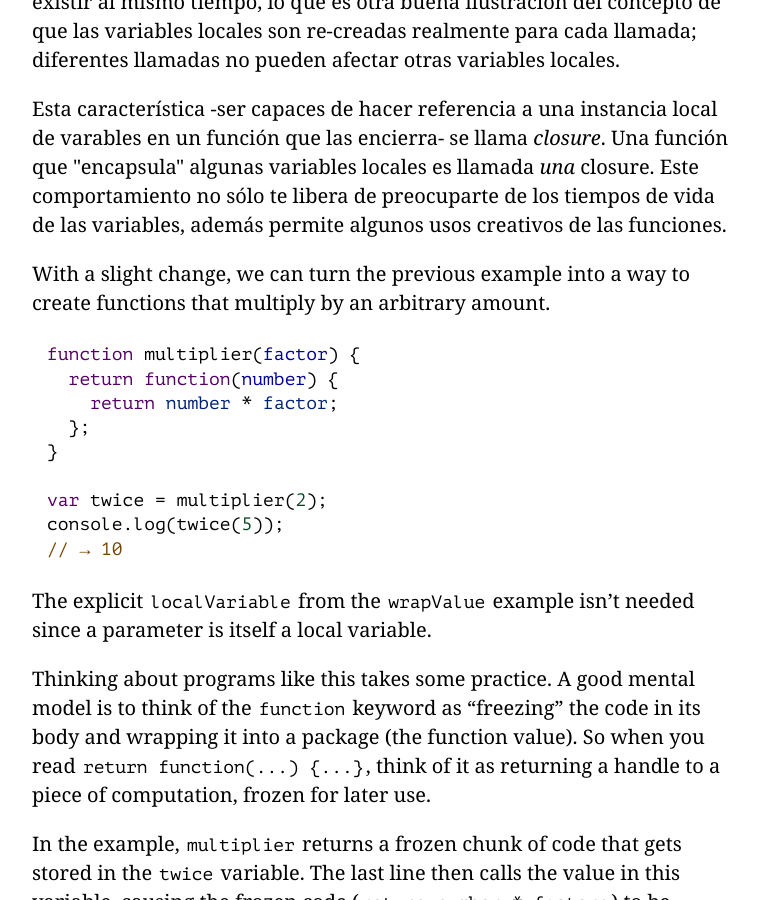
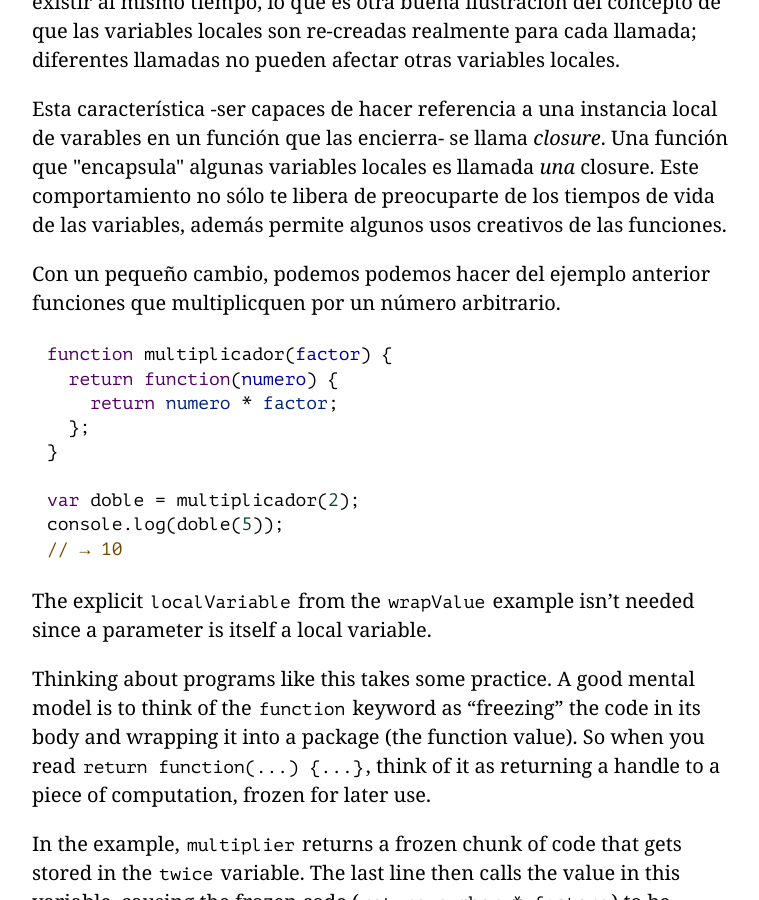
Before and after one commit to hectorip/Eloquent-JavaScript-ES-online, a Jekyll site: the page chapters/03_functions.html, which Jekyll copies as it is, in a window 1280 px wide and 900 px high, scrolled down 10417 px. Shown: the whole window, without its empty margins (258-1017 px from the left). Built offline with Jekyll 4.4.1, drawn with Linux system fonts in a browser that asks for light colours; nearby versions of some CDN libraries; library files that are not in the unit come from our copies.

Commit message:
closures

```diff
--- a/chapters/03_functions.html
+++ b/chapters/03_functions.html
@@ -381,17 +381,16 @@ Una función que "encapsula" algunas variables locales es llamada <em>una</em>
 closure. Este comportamiento no sólo te libera de preocuparte de los
 tiempos de vida de las variables, además permite algunos usos creativos
 de las funciones.</p>
-<p><a class=p_ident id="p_YtnB1+ZhQb" href="#p_YtnB1+ZhQb"></a>With a slight change, we can turn the
-previous example into a way to create functions that multiply by an
-arbitrary amount.</p>
-<pre data-language="javascript" class="snippet cm-s-default"><a class=c_ident id="c_eAJWW0NEFo" href="#c_eAJWW0NEFo"></a><span class="cm-keyword">function</span> <span class="cm-variable">multiplier</span>(<span class="cm-def">factor</span>) {
-  <span class="cm-keyword">return</span> <span class="cm-keyword">function</span>(<span class="cm-def">number</span>) {
-    <span class="cm-keyword">return</span> <span class="cm-variable-2">number</span> <span class="cm-operator">*</span> <span class="cm-variable-2">factor</span>;
+<p><a class=p_ident id="p_CeJ9uPCSdy" href="#p_CeJ9uPCSdy"></a> Con un pequeño cambio, podemos podemos hacer
+del ejemplo anterior funciones que multiplicquen por un número arbitrario.</p>
+<pre data-language="javascript" class="snippet cm-s-default"><a class=c_ident id="c_p48VPEMIYL" href="#c_p48VPEMIYL"></a><span class="cm-keyword">function</span> <span class="cm-variable">multiplicador</span>(<span class="cm-def">factor</span>) {
+  <span class="cm-keyword">return</span> <span class="cm-keyword">function</span>(<span class="cm-def">numero</span>) {
+    <span class="cm-keyword">return</span> <span class="cm-variable-2">numero</span> <span class="cm-operator">*</span> <span class="cm-variable-2">factor</span>;
   };
 }
 
-<span class="cm-keyword">var</span> <span class="cm-variable">twice</span> <span class="cm-operator">=</span> <span class="cm-variable">multiplier</span>(<span class="cm-number">2</span>);
-<span class="cm-variable">console</span>.<span class="cm-property">log</span>(<span class="cm-variable">twice</span>(<span class="cm-number">5</span>));
+<span class="cm-keyword">var</span> <span class="cm-variable">doble</span> <span class="cm-operator">=</span> <span class="cm-variable">multiplicador</span>(<span class="cm-number">2</span>);
+<span class="cm-variable">console</span>.<span class="cm-property">log</span>(<span class="cm-variable">doble</span>(<span class="cm-number">5</span>));
 <span class="cm-comment">// → 10</span></pre>
 <p><a class=p_ident id="p_S9BiBCwEsz" href="#p_S9BiBCwEsz"></a>The explicit <code>localVariable</code> from the
 <code>wrapValue</code> example isn&#8217;t needed since a parameter is itself a local
```
